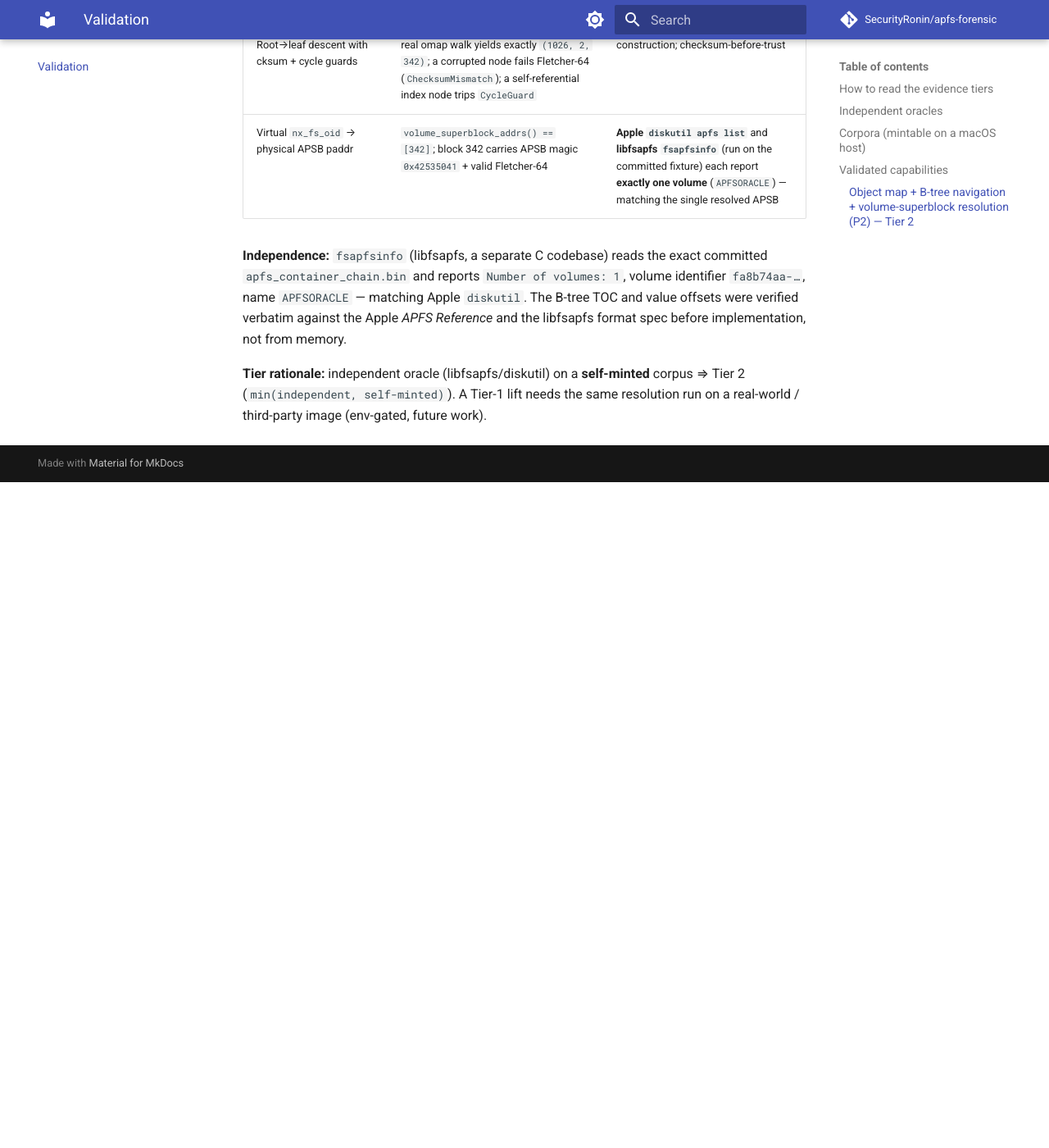
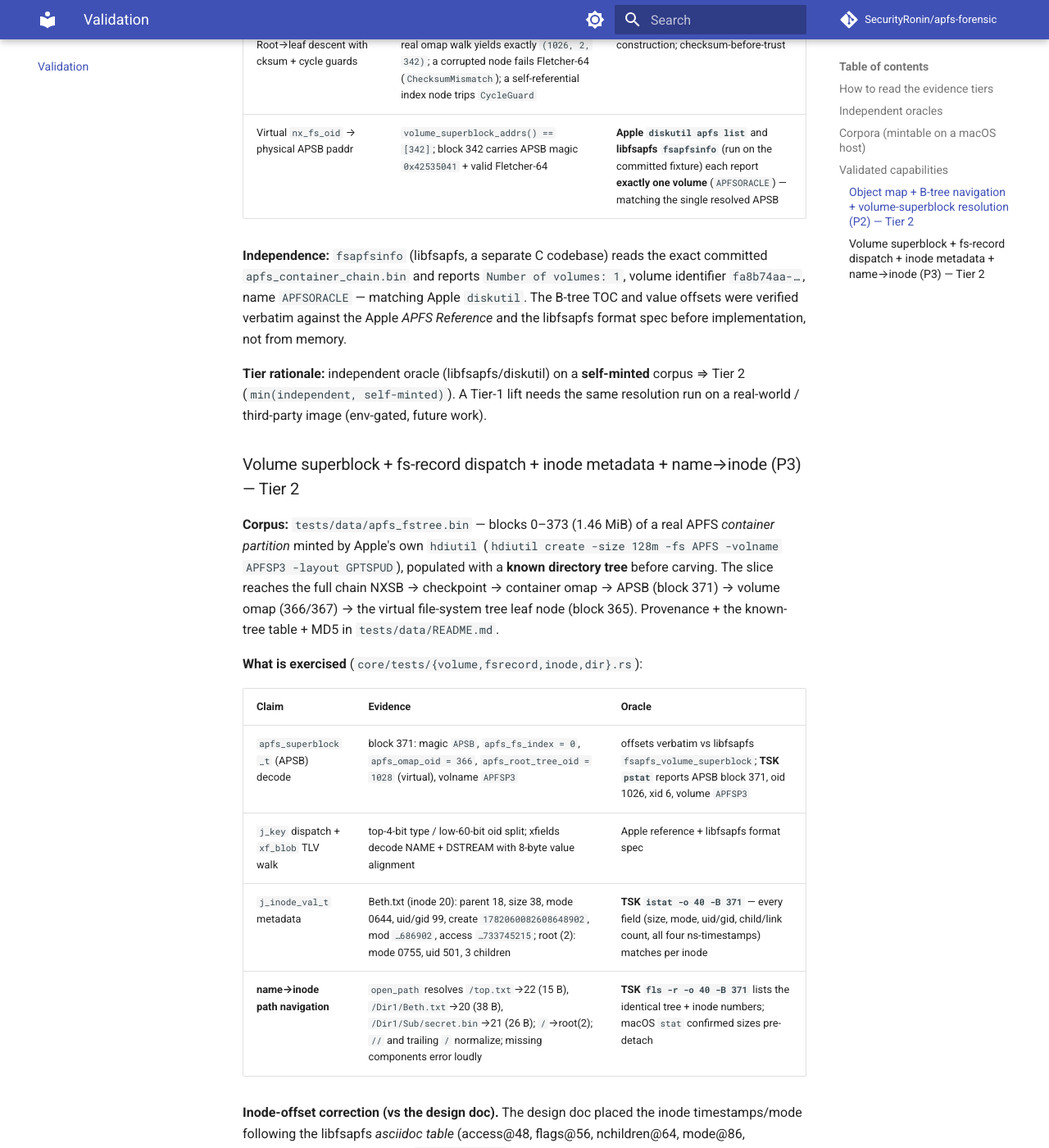
Before and after one commit to SecurityRonin/apfs-forensic, an MkDocs documentation site: the page built from docs/validation.md, in a window 1280 px wide and 1400 px high, scrolled down 2577 px. Shown: the whole window at 82% size. Built offline with MkDocs 1.6.1 and Material for MkDocs 9.7.7, drawn with Linux system fonts in a browser that asks for light colours; comment, search, counter and statistics services are not loaded; before the commit the page ends 3165 px from its top, so only the background shows below that; some of the changed text lies outside the part shown.

Commit message:
docs(apfs-core): P3 validation + corpus + design mark-done
- validation.md: P3 section (Tier 2; oracle = TSK fls/istat on apfs_fstree.bin),
  the inode-offset correction table, and the virtual-fs-tree note.
- tests/data/README.md: apfs_fstree.bin provenance — verbatim mint/populate/carve
  commands, the known-tree ground-truth table, MD5, and TSK/macOS oracle output.
- design doc: P3 row marked done; §1.2 folds the [empirical] inode-offset
  correction (access@40/flags@48/nchildren@56/mode@80/xfields@92, vs the
  asciidoc table's 8-byte-later rendering).

Co-Authored-By: Claude Opus 4.8 <noreply@anthropic.com>

```diff
--- a/docs/validation.md
+++ b/docs/validation.md
@@ -81,3 +81,43 @@ Reference* and the libfsapfs format spec before implementation, not from memory.
 **Tier rationale:** independent oracle (libfsapfs/diskutil) on a **self-minted**
 corpus ⇒ Tier 2 (`min(independent, self-minted)`). A Tier-1 lift needs the same
 resolution run on a real-world / third-party image (env-gated, future work).
+
+### Volume superblock + fs-record dispatch + inode metadata + name→inode (P3) — Tier 2
+
+**Corpus:** `tests/data/apfs_fstree.bin` — blocks 0–373 (1.46 MiB) of a real APFS
+*container partition* minted by Apple's own `hdiutil`
+(`hdiutil create -size 128m -fs APFS -volname APFSP3 -layout GPTSPUD`), populated
+with a **known directory tree** before carving. The slice reaches the full chain
+NXSB → checkpoint → container omap → APSB (block 371) → volume omap (366/367) →
+the virtual file-system tree leaf node (block 365). Provenance + the known-tree
+table + MD5 in `tests/data/README.md`.
+
+**What is exercised** (`core/tests/{volume,fsrecord,inode,dir}.rs`):
+
+| Claim | Evidence | Oracle |
+|---|---|---|
+| `apfs_superblock_t` (APSB) decode | block 371: magic `APSB`, `apfs_fs_index = 0`, `apfs_omap_oid = 366`, `apfs_root_tree_oid = 1028` (virtual), volname `APFSP3` | offsets verbatim vs libfsapfs `fsapfs_volume_superblock`; **TSK `pstat`** reports APSB block 371, oid 1026, xid 6, volume `APFSP3` |
+| `j_key` dispatch + `xf_blob` TLV walk | top-4-bit type / low-60-bit oid split; xfields decode NAME + DSTREAM with 8-byte value alignment | Apple reference + libfsapfs format spec |
+| `j_inode_val_t` metadata | Beth.txt (inode 20): parent 18, size 38, mode 0644, uid/gid 99, create `1782060082608648902`, mod `…686902`, access `…733745215`; root (2): mode 0755, uid 501, 3 children | **TSK `istat -o 40 -B 371`** — every field (size, mode, uid/gid, child/link count, all four ns-timestamps) matches per inode |
+| **name→inode path navigation** | `open_path` resolves `/top.txt`→22 (15 B), `/Dir1/Beth.txt`→20 (38 B), `/Dir1/Sub/secret.bin`→21 (26 B); `/`→root(2); `//` and trailing `/` normalize; missing components error loudly | **TSK `fls -r -o 40 -B 371`** lists the identical tree + inode numbers; macOS `stat` confirmed sizes pre-detach |
+
+**Inode-offset correction (vs the design doc).** The design doc placed the inode
+timestamps/mode following the libfsapfs *asciidoc table* (access@48, flags@56,
+nchildren@64, mode@86, xfields@98). The real on-disk `j_inode_val_t` — verified
+empirically and reconciled against TSK `istat` (timestamps + mode + uid for inode
+20/2) — has these fields **8 bytes earlier**: access@40, internal_flags@48,
+nchildren/nlink@56, bsd_flags@68, owner@72, gid@76, mode@80, **xfields@92**. The
+asciidoc table inserts a phantom 8-byte gap; the empirical layout matches Apple's
+struct and the istat oracle exactly. `inode.rs` uses the corrected offsets.
+
+**fs-tree is virtual.** The fs-tree's node oids resolve through the **volume**
+object map (`ObjectMap::resolve`) at the volume xid; `dir::for_each_fs_record`
+walks it with checksum-before-trust, a visited-set cycle guard, and a depth cap.
+The fixture's fs-tree is a single leaf, so the index-node descent and cycle guard
+are exercised on a synthetic two-level virtual tree (valid Fletcher-64), mirroring
+the P2 `btree_descend.rs` pattern — every *functional* assertion uses the real
+fixture + TSK oracle.
+
+**Tier rationale:** independent oracle (TSK `fls`/`istat`, a separate C codebase)
+on a **self-minted** corpus ⇒ Tier 2. A Tier-1 lift needs the same navigation run
+on a real-world macOS image (env-gated, future work).
```
Also changed, not shown: docs/plans/2026-06-21-apfs-forensic-design.md (+7 -1 lines), 1 other file.
